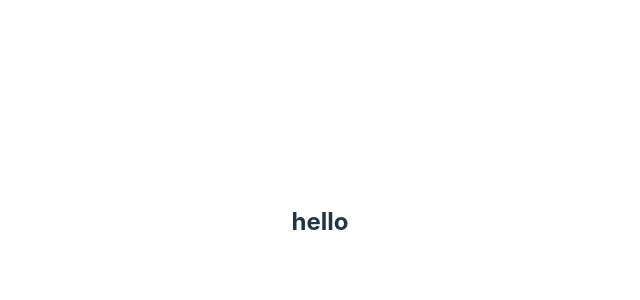
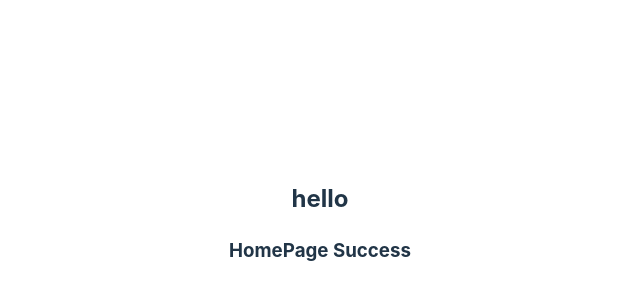
Before and after one commit to arabazap47/React_Project_AIT, a React (Vite) app in the folder E-commerce/: page / in a window 1280 px wide. Shown: the part 178-478 px from the top of the page, without its empty margins (320-960 px from the left). Built offline with nearby package versions, Linux system fonts and the light colour scheme.

Commit message:
started React App

```diff
--- a/E-commerce/src/App.jsx
+++ b/E-commerce/src/App.jsx
@@ -2,6 +2,7 @@ import { useState } from 'react'
 import reactLogo from './assets/react.svg'
 import viteLogo from '/vite.svg'
 import './App.css'
+import HomePage from './Components/HomePage'
 
 function App() {
   const [count, setCount] = useState(0)
@@ -9,6 +10,7 @@ function App() {
   return (
     <>
       <h2>hello</h2>
+      <HomePage />
     </>
   )
 }
```
